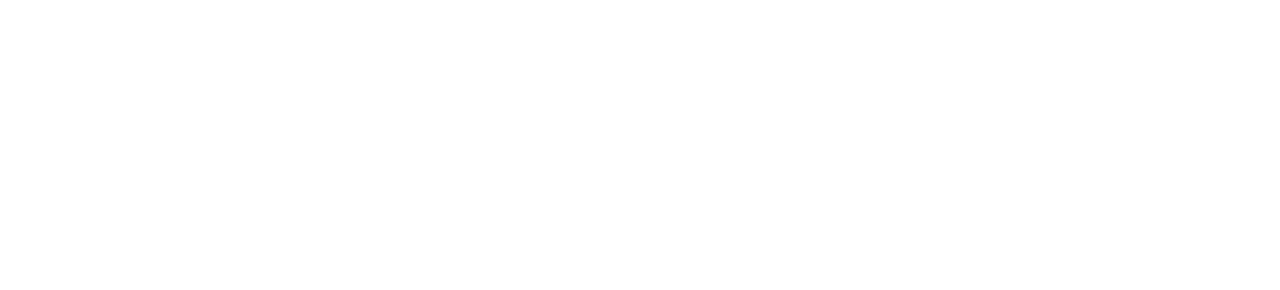
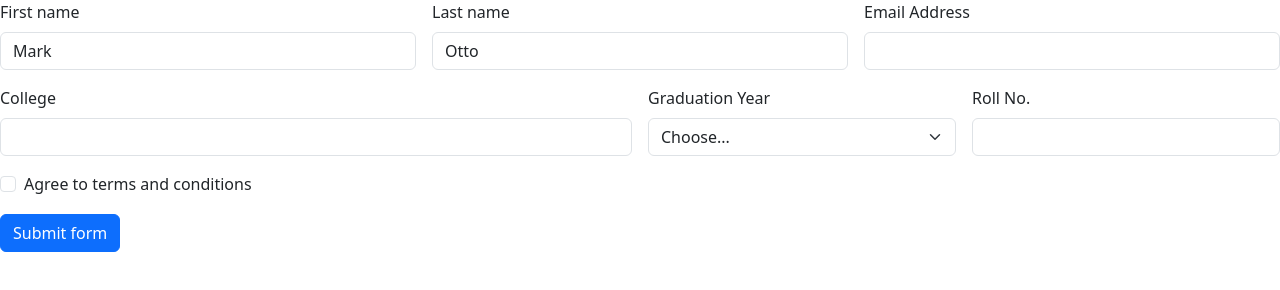
Before and after one commit to acciojob/bootstrap-form-easy-tarunjangra043, a website: page main.html in a window 1280 px wide. Drawn offline with nearby package versions, Linux system fonts and the light colour scheme.

Commit message:
created a submission

```diff
--- a/main.html
+++ b/main.html
@@ -1,16 +1,106 @@
 <!DOCTYPE html>
+<html>
+  <head>
+    <link rel="stylesheet" href="styles.css" />
+    <link
+      rel="stylesheet"
+      href="https://cdn.jsdelivr.net/npm/bootstrap@5.3.3/dist/css/bootstrap.min.css"
+    />
+  </head>
 
-<html>
+  <body>
+    <form class="row g-3 needs-validation" novalidate>
+      <div class="col-md-4">
+        <label for="validationCustom01" class="form-label">First name</label>
+        <input
+          type="text"
+          class="form-control"
+          id="validationCustom01"
+          value="Mark"
+          required
+        />
+        <div class="valid-feedback">First name required!</div>
+      </div>
+      <div class="col-md-4">
+        <label for="validationCustom02" class="form-label">Last name</label>
+        <input
+          type="text"
+          class="form-control"
+          id="validationCustom02"
+          value="Otto"
+          required
+        />
+        <div class="valid-feedback">First name required!</div>
+      </div>
+      <div class="col-md-4">
+        <label for="validationCustomUsername" class="form-label"
+          >Email Address</label
+        >
+        <div class="input-group has-validation">
+          <input
+            type="text"
+            class="form-control"
+            id="validationCustomUsername"
+            aria-describedby="inputGroupPrepend"
+            required
+          />
+          <div class="invalid-feedback">Email require!</div>
+        </div>
+      </div>
+      <div class="col-md-6">
+        <label for="validationCustom03" class="form-label">College</label>
+        <input
+          type="text"
+          class="form-control"
+          id="validationCustom03"
+          required
+        />
+        <div class="invalid-feedback">Please provide a valid college.</div>
+      </div>
+      <div class="col-md-3">
+        <label for="validationCustom04" class="form-label"
+          >Graduation Year</label
+        >
+        <select class="form-select" id="validationCustom04" required>
+          <option selected disabled value="">Choose...</option>
+          <option>...</option>
+        </select>
+        <div class="invalid-feedback">
+          Please select a valid Graduation Year.
+        </div>
+      </div>
+      <div class="col-md-3">
+        <label for="validationCustom05" class="form-label">Roll No.</label>
+        <input
+          type="text"
+          class="form-control"
+          id="validationCustom05"
+          required
+        />
+        <div class="invalid-feedback">Please provide a valid Roll no.</div>
+      </div>
+      <div class="col-12">
+        <div class="form-check">
+          <input
+            class="form-check-input"
+            type="checkbox"
+            value=""
+            id="invalidCheck"
+            required
+          />
+          <label class="form-check-label" for="invalidCheck">
+            Agree to terms and conditions
+          </label>
+          <div class="invalid-feedback">You must agree before submitting.</div>
+        </div>
+      </div>
+      <div class="col-12">
+        <button class="btn btn-primary" type="submit">Submit form</button>
+      </div>
+    </form>
 
-<head>
-	<link rel="stylesheet" href="styles.css">
-</head>
-
-<body>
-	<!-- the entire body must be written by student -->
-    <script type="text/javascript" src="./script.js">
-</script>
-
-</body>
-
+    <!-- the entire body must be written by student -->
+    <script type="text/javascript" src="./script.js"></script>
+    <script src="https://cdn.jsdelivr.net/npm/bootstrap@5.3.3/dist/js/bootstrap.bundle.min.js"></script>
+  </body>
 </html>
--- a/script.js
+++ b/script.js
@@ -1 +1,19 @@
 //your code here
+(() => {
+  'use strict'
+
+  // Fetch all the forms we want to apply custom Bootstrap validation styles to
+  const forms = document.querySelectorAll('.needs-validation')
+
+  // Loop over them and prevent submission
+  Array.from(forms).forEach(form => {
+    form.addEventListener('submit', event => {
+      if (!form.checkValidity()) {
+        event.preventDefault()
+        event.stopPropagation()
+      }
+
+      form.classList.add('was-validated')
+    }, false)
+  })
+})()
```
